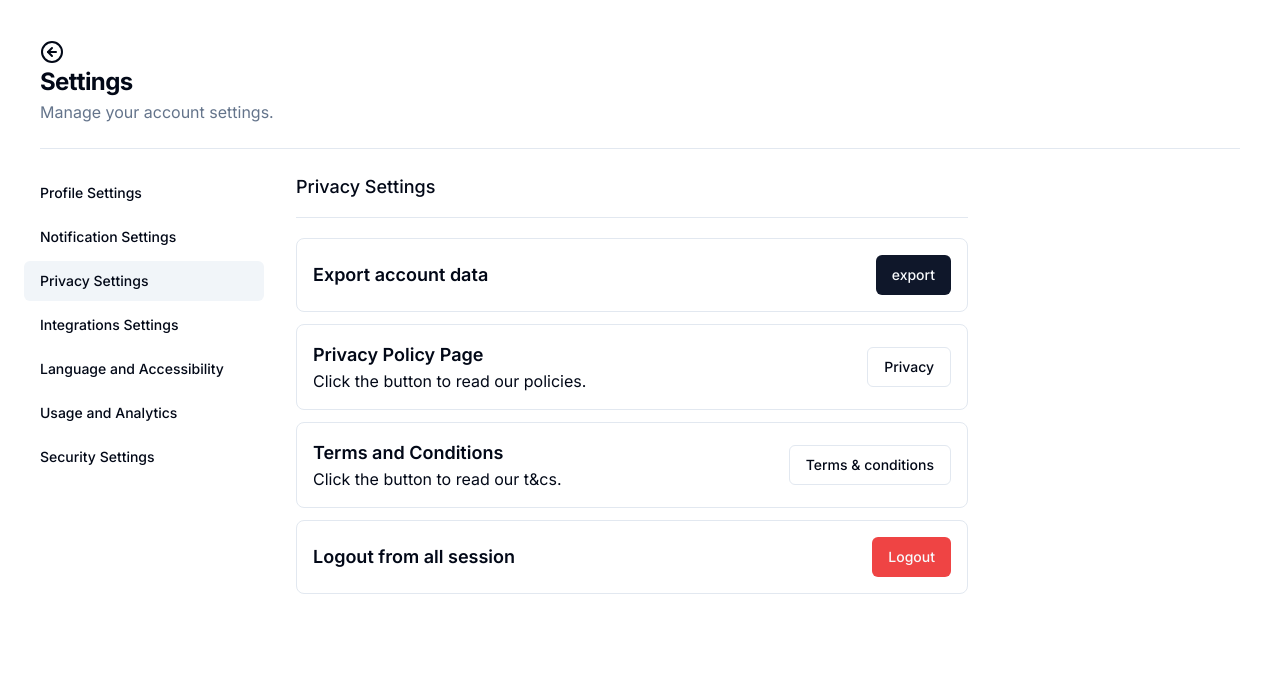
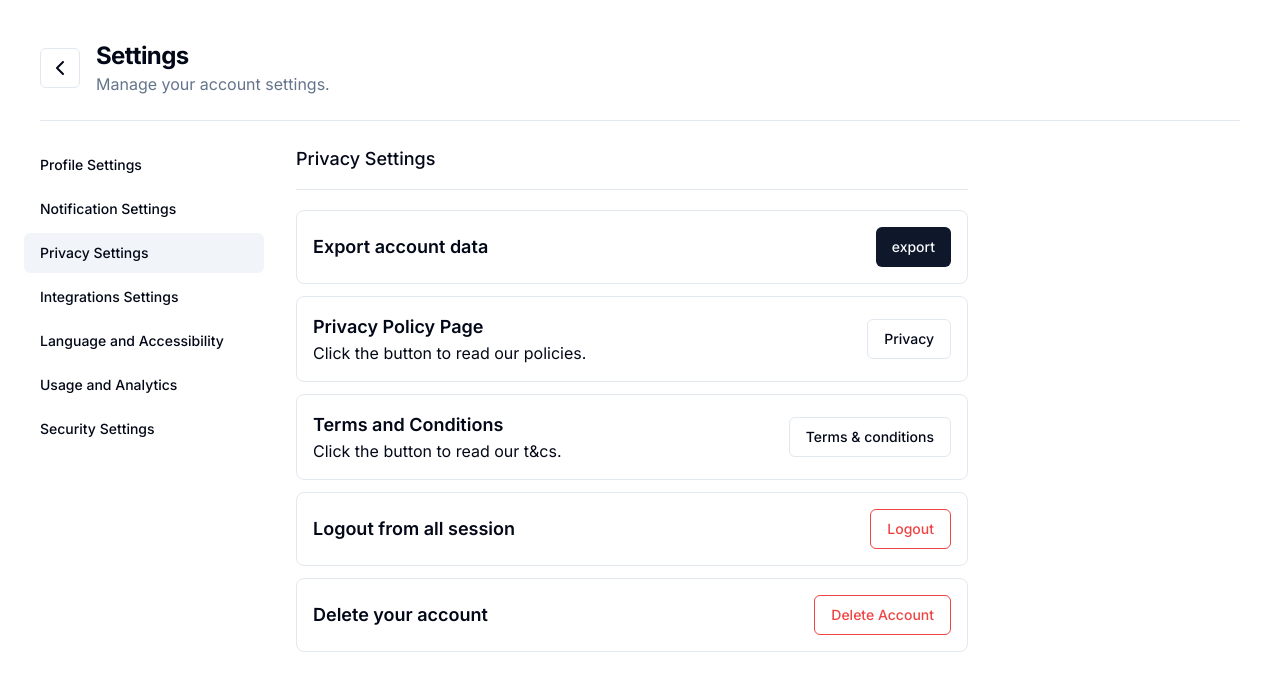
Before and after one commit to scribs-ai/scribs.ai-frontend, a Next.js app: page /settings/privacy-settings in a window 1280 px wide. Shown: the top 690 px of the page. Built offline with nearby package versions, Linux system fonts and the light colour scheme.

Commit message:
Added delete user account functionality and modify back button

```diff
--- a/src/app/api/authService.ts
+++ b/src/app/api/authService.ts
@@ -45,7 +45,7 @@ export const userVerificationApi = async (props: {
       },
     });
     if (response.status === 200) {
-      cookies.set("token", response.data.token, { path: "/", httpOnly: true });
+      cookies.set("token", response.data.token, { path: "/" });
       return response.data;
     }
   } catch (error) {
@@ -198,7 +198,6 @@ export const googleOauthApi = async (props: {
     if (googleOauthResponse.status === 200) {
       cookies.set("token", googleOauthResponse.data.token, {
         path: "/",
-        httpOnly: true,
       });
       return googleOauthResponse.data;
     }
--- a/src/app/api/settingsService.ts
+++ b/src/app/api/settingsService.ts
@@ -73,3 +73,18 @@ export const exportDataApi = async (): Promise<any> => {
     throw new Error("Unable to export data, try again.");
   }
 };
+
+export const deleteUserApi = async () => {
+  try {
+    const response: AxiosResponse<any> = await axios.delete(
+      `${BASE_URL}/accounts/delete_account`,
+      {
+        headers: { Authorization: token },
+      }
+    );
+    cookies.remove("token", { path: "/" });
+    return response.data;
+  } catch (error: any) {
+    return error.message;
+  }
+};
--- a/src/app/settings/ProfileForm.tsx
+++ b/src/app/settings/ProfileForm.tsx
@@ -38,8 +38,6 @@ const profileFormSchema = z.object({
       required_error: "Please write an valid email address.",
     })
     .email(),
-  created_at: z.string(),
-  updated_at: z.string(),
 })
 
 type ProfileFormSchemaType = z.infer<typeof profileFormSchema>
@@ -51,8 +49,6 @@ const ProfileForm: React.FC = () => {
     name: '',
     email: '',
     profile_picture: undefined,
-    created_at: '',
-    updated_at: '',
   });
 
   const form = useForm<ProfileFormSchemaType>({
@@ -171,37 +167,11 @@ const ProfileForm: React.FC = () => {
             <FormItem className="space-y-2">
               <FormLabel>Email</FormLabel>
               <FormControl>
-                <Input placeholder="Enter email" {...field} />
+                <Input placeholder="Enter email" {...field} disabled />
               </FormControl>
               <FormDescription>
                 You can manage verified email addresses in your email settings.
               </FormDescription>
-              <FormMessage />
-            </FormItem>
-          )}
-        />
-        <FormField
-          control={form.control}
-          name="created_at"
-          render={({ field }) => (
-            <FormItem className="space-y-3">
-              <FormLabel>Created At</FormLabel>
-              <FormControl>
-                <Input placeholder="Created At" {...field} readOnly={true} />
-              </FormControl>
-              <FormMessage />
-            </FormItem>
-          )}
-        />
-        <FormField
-          control={form.control}
-          name="updated_at"
-          render={({ field }) => (
-            <FormItem className="space-y-3">
-              <FormLabel>Updated At</FormLabel>
-              <FormControl>
-                <Input placeholder="Updated At" {...field} readOnly={true} />
-              </FormControl>
               <FormMessage />
             </FormItem>
           )}
--- a/src/app/settings/layout.tsx
+++ b/src/app/settings/layout.tsx
@@ -48,12 +48,14 @@ export default function SettingsLayout({ children }: SettingsLayoutProps) {
   return (
     <>
       <div className="hidden space-y-6 p-10 pb-16 md:block">
-        <div className="space-y-0.5">
+        <div className="flex flex-row items-center gap-4 ">
           <BackButton />
-          <h2 className="text-2xl font-bold tracking-tight">Settings</h2>
-          <p className="text-muted-foreground">
-            Manage your account settings.
-          </p>
+          <div>
+            <h2 className="text-2xl font-bold tracking-tight">Settings</h2>
+            <p className="text-muted-foreground">
+              Manage your account settings.
+            </p>
+          </div>
         </div>
         <Separator className="my-6" />
         <div className="flex flex-col space-y-8 lg:flex-row lg:space-x-12 lg:space-y-0">
@@ -62,7 +64,7 @@ export default function SettingsLayout({ children }: SettingsLayoutProps) {
           </aside>
           <div className="flex-1 lg:max-w-2xl">{children}</div>
         </div>
-      </div>
+      </div >
 
     </>
   )
--- a/src/app/settings/privacy-settings/PrivacyPageForm.tsx
+++ b/src/app/settings/privacy-settings/PrivacyPageForm.tsx
@@ -5,29 +5,44 @@ import { Separator } from "@/components/ui/separator"
 import { toast } from "@/components/ui/use-toast"
 
 import Link from "next/link"
+import { useRouter } from 'next/navigation'
 
-import { exportDataApi } from "@/app/api/settingsService"
+import { deleteUserApi, exportDataApi } from "@/app/api/settingsService"
 import downloadCSV from "@/components/settings/downloadCSV"
 import { signOutApi } from "@/app/api/authService"
-import { useRouter } from 'next/navigation'
 
 const PrivacyFormPage: React.FC = () => {
 
   const router = useRouter();
 
   const handleLogout = async () => {
-    await signOutApi().then((response) => {
-      toast({
-        title: response
+    await signOutApi()
+      .then((response) => {
+        toast({
+          title: response
+        })
+        router.push('/')
       })
-      router.push('/')
-    })
       .catch((error) => {
         toast({
           title: error
         })
       })
+  }
 
+  const handleDelete = async () => {
+    await deleteUserApi()
+      .then((response) => {
+        toast({
+          title: response.message
+        })
+        router.push('/')
+      })
+      .catch((error) => {
+        toast({
+          title: error
+        })
+      })
   }
 
   const handleExport = async () => {
@@ -74,7 +89,12 @@ const PrivacyFormPage: React.FC = () => {
 
         <div className="flex items-center justify-between rounded-lg border p-4">
           <h3 className="text-lg font-semibold">Logout from all session</h3>
-          <Button variant="destructive" onClick={handleLogout}>Logout</Button>
+          <Button variant='outline' className="border border-red-500 text-red-500 hover:bg-red-500 hover:text-white" onClick={handleLogout}>Logout</Button>
+        </div>
+
+        <div className="flex items-center justify-between rounded-lg border p-4">
+          <h3 className="text-lg font-semibold">Delete your account</h3>
+          <Button variant='outline' className="border border-red-500 text-red-500 hover:bg-red-500 hover:text-white" onClick={handleDelete}>Delete Account</Button>
         </div>
 
       </div>
--- a/src/components/BackButton.tsx
+++ b/src/components/BackButton.tsx
@@ -1,13 +1,17 @@
 "use client"
+
 import React from 'react'
+
+import { useRouter } from 'next/navigation'
+import { ChevronLeft } from 'lucide-react'
 import { Button } from './ui/button'
-import { useRouter } from 'next/navigation'
-import { ArrowLeftCircle } from 'lucide-react'
 
 const BackButton = () => {
   const router = useRouter()
   return (
-    <ArrowLeftCircle onClick={() => router.push('/dashboard')} />
+    <Button variant="outline" size="icon" onClick={() => router.push('/dashboard')}>
+      <ChevronLeft className="h-6 w-6" />
+    </Button>
 
   )
 }
```
